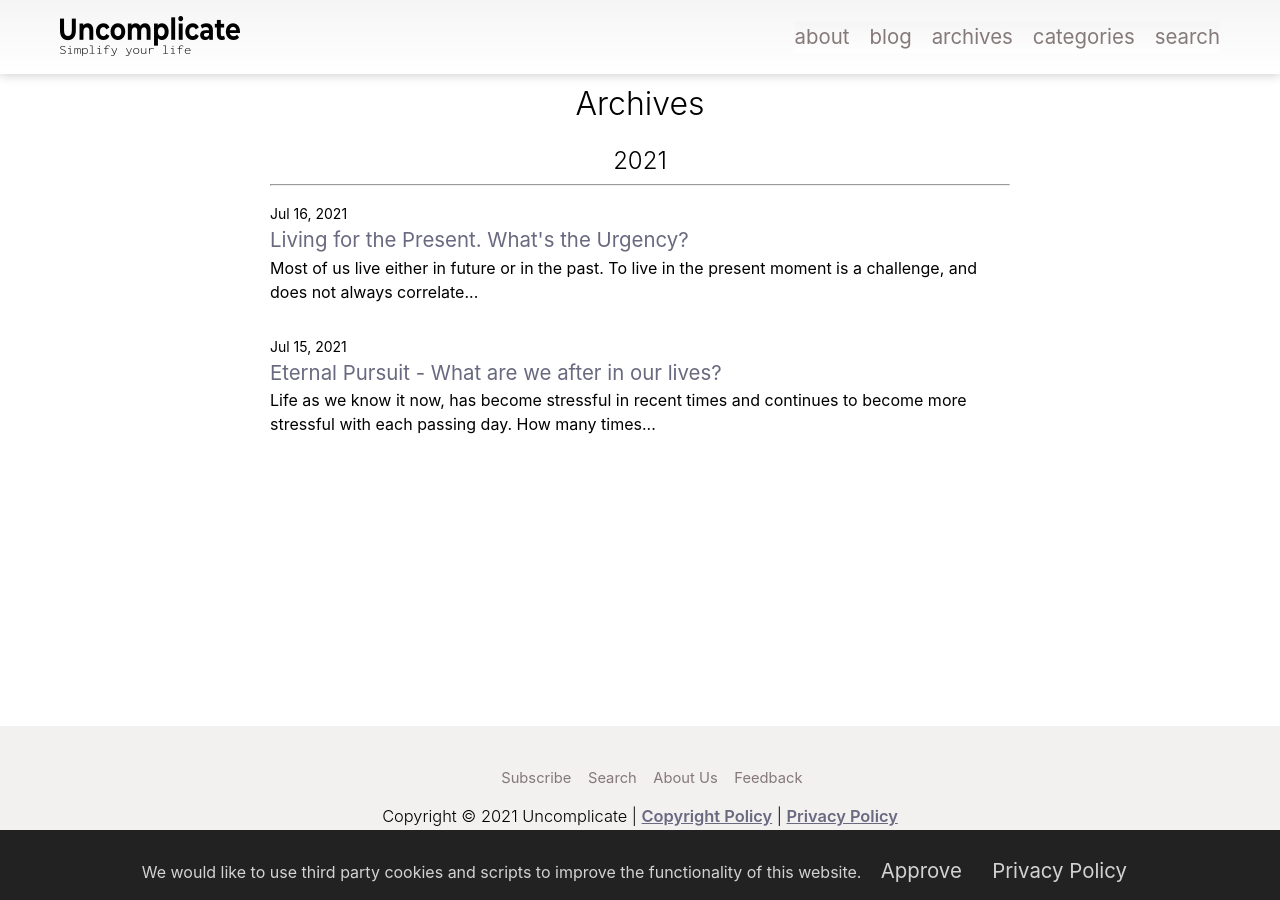
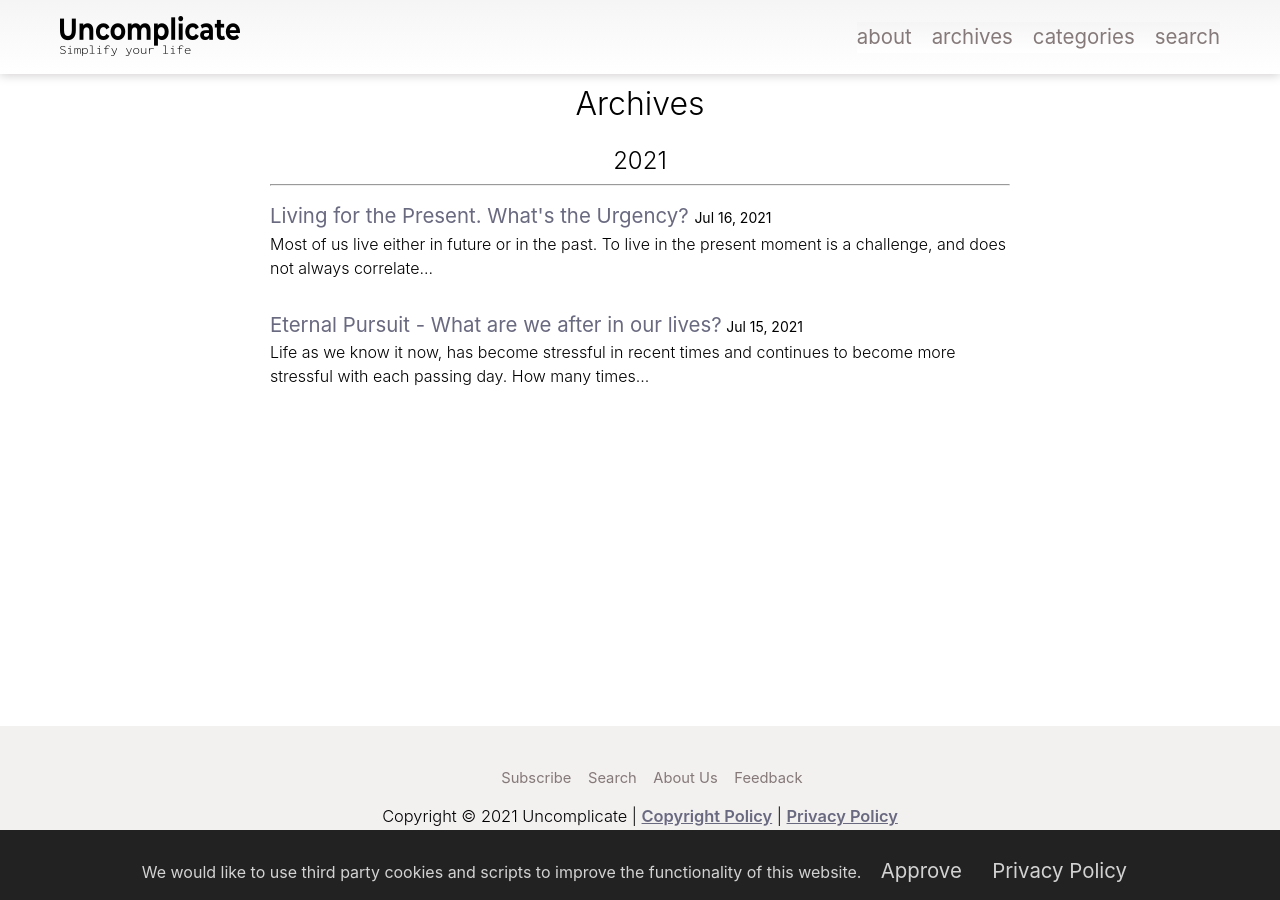
Before and after one commit to eternal-surfer/eternal-surfer.github.io, a Jekyll site: the page built from month.markdown, in a window 1280 px wide. Built offline with Jekyll 4.4.1, drawn with Linux system fonts in a browser that asks for light colours.

```diff
--- a/_config.yml
+++ b/_config.yml
@@ -44,11 +44,12 @@ show_excerpts: true
 archive_show_excerpts: true
 categories_show_excerpts: true
 
+recent_post_count: 25
+
 include: ["_pages"]
 
 header_pages:
   - about.markdown
-  - blog.markdown
   - month.markdown
   - category.markdown
   - search.markdown
@@ -56,7 +57,7 @@ header_pages:
 head_scripts:
   - /assets/js/back-to-top.js
 
-paginate: 10
+paginate: 25
 paginate_path: "/blog/page:num/"
 
 minima:
--- a/_layouts/month-archive.html
+++ b/_layouts/month-archive.html
@@ -28,9 +28,10 @@ layout: default
     {% endif %}
 
     <li>
-      <span class="post-meta" >{{ post.date | date: date_format }}</span>
+
       <!-- <span class="post-meta">{% include post-reading-time.html %}</span> -->
-      <a class="post-link" href="{{ post.url }}" >{{ post.title  | truncatewords: 15}}</a>
+       <a class="post-link" href="{{ post.url }}" style="display:inline;" >{{ post.title  | truncatewords: 15}}</a>
+       <span class="post-meta">{{ post.date | date: date_format }}</span>
       {%- if site.archive_show_excerpts  -%}
          {{ post.excerpt | truncatewords: 25 }}
        {%- endif -%}
--- a/_sass/minima/_base.scss
+++ b/_sass/minima/_base.scss
@@ -35,6 +35,10 @@ body {
 
 strong {
   font-weight: 600;
+}
+
+p{
+  font-weight: 300;
 }
 
 /**
```
Also changed, not shown: _layouts/blog.html (+10 -10 lines), _layouts/category-archive.html (+4 -4 lines), index.markdown (+9 -2 lines).
